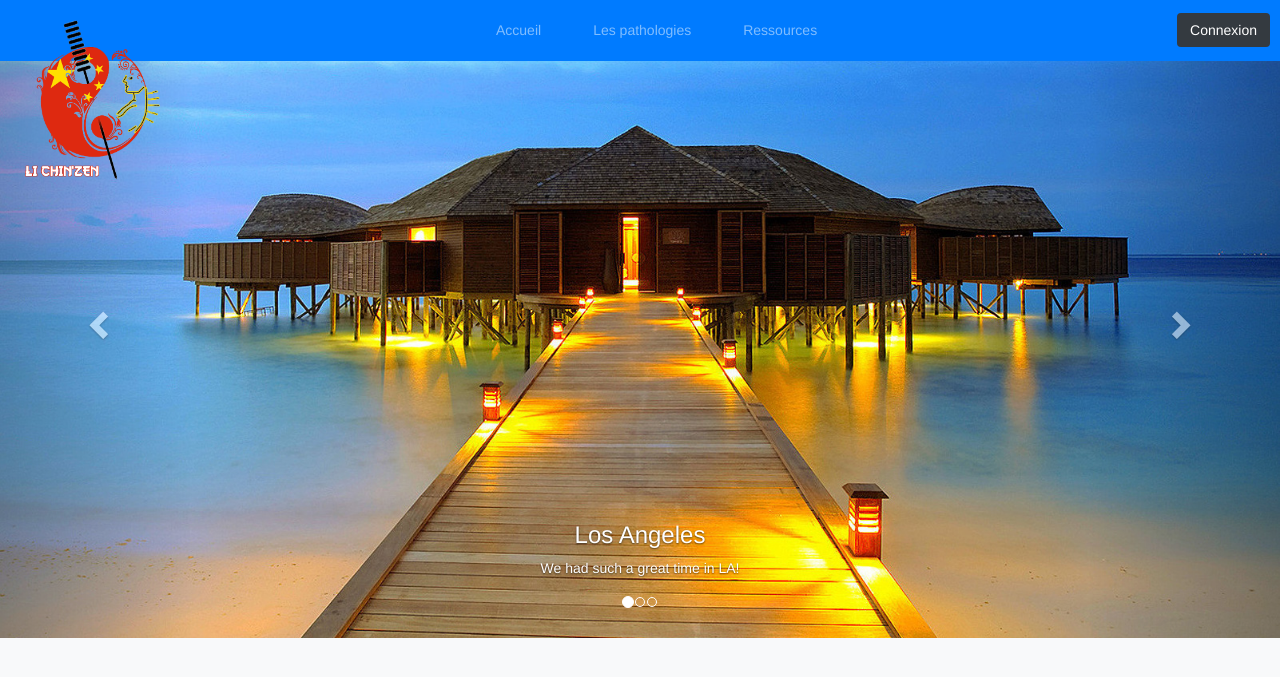
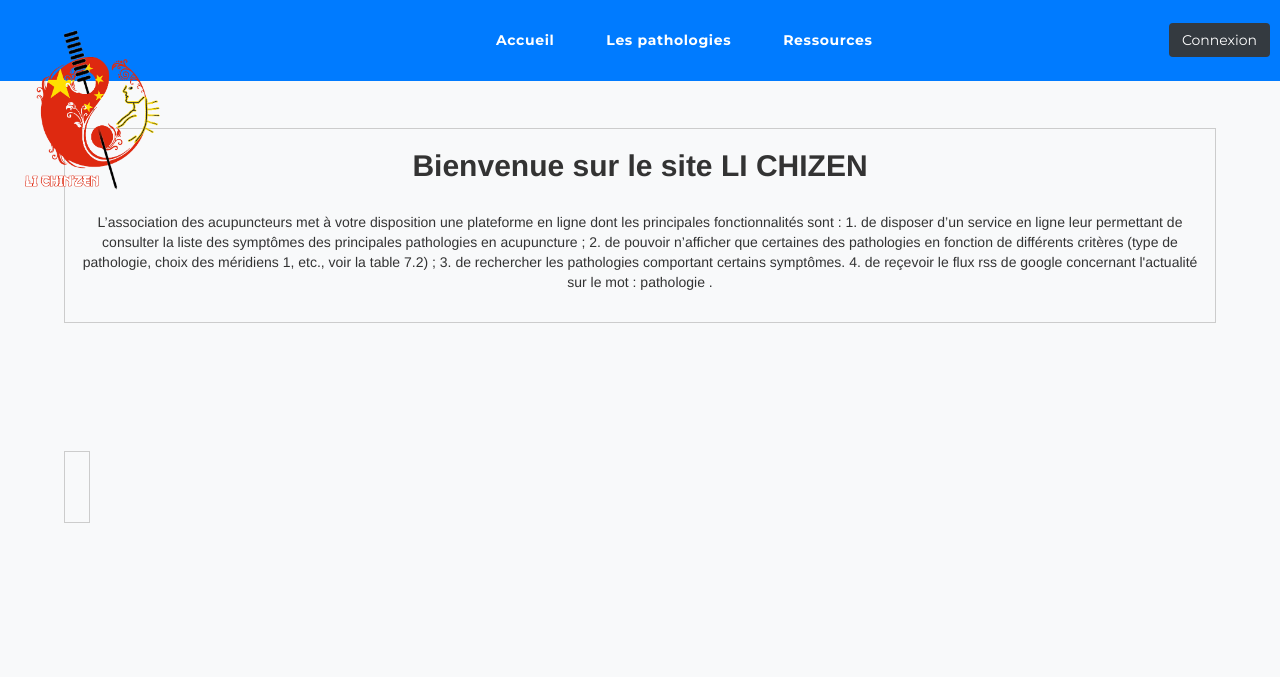
Before and after one commit to SanchisFloriane/AAA_CPE, a PHP site: page /View/index.html in a window 1280 px wide. Shown: the top 677 px of the page. Run offline with PHP 8.4, Linux system fonts and the light colour scheme; some libraries are stand-ins or nearby versions.

Commit message:
Flux RSS

```diff
--- a/Model/Manager/EntityManager.php
+++ b/Model/Manager/EntityManager.php
@@ -1,4 +1,5 @@
 <?php
+
 class EntityManager
 {
     private $_db; // Instance de PDO
--- a/Model/Manager/keySymptEntityManager.php
+++ b/Model/Manager/keySymptEntityManager.php
@@ -1,4 +1,6 @@
 <?php
+require '../Model/Manager/EntityManager.php';
+
 class keySymptEntityManager extends EntityManager
 {
     public function __construct()
--- a/Model/Manager/keyWordsEntityManager.php
+++ b/Model/Manager/keyWordsEntityManager.php
@@ -1,4 +1,6 @@
 <?php
+require '../Model/Manager/EntityManager.php';
+
 class keyWordsEntityManager extends EntityManager
 {
     public function __construct()
--- a/Model/Manager/meridienEntityManager.php
+++ b/Model/Manager/meridienEntityManager.php
@@ -1,4 +1,6 @@
 <?php
+require '../Model/Manager/EntityManager.php';
+
 class meridienEntityManager extends EntityManager
 {
     public function __construct()
--- a/Model/Manager/pathoEntityManager.php
+++ b/Model/Manager/pathoEntityManager.php
@@ -1,4 +1,6 @@
 <?php
+require '../Model/Manager/EntityManager.php';
+
 class pathoEntityManager extends EntityManager
 {
     public function __construct()
--- a/Model/Manager/symptPathoEntityManager.php
+++ b/Model/Manager/symptPathoEntityManager.php
@@ -1,4 +1,6 @@
 <?php
+require '../Model/Manager/EntityManager.php';
+
 class symptPathoEntityManager extends EntityManager
 {
     public function __construct($db)
--- a/Model/Manager/symptomeEntityManager.php
+++ b/Model/Manager/symptomeEntityManager.php
@@ -1,4 +1,6 @@
 <?php
+require '../Model/Manager/EntityManager.php';
+
 class symptomeEntityManager  extends EntityManager
 {
     public function __construct($db)
--- a/View/index.html
+++ b/View/index.html
@@ -10,45 +10,40 @@
 
   <title>PROJET TLI</title>
 
-  <!-- Bootstrap core CSS -->
-  <link href="vendor/bootstrap/css/bootstrap.min.css" rel="stylesheet">
-
-  <!-- Custom fonts for this template -->
-  <link href="vendor/font-awesome/css/font-awesome.min.css" rel="stylesheet" type="text/css">
   <link href="https://fonts.googleapis.com/css?family=Montserrat:400,700" rel="stylesheet" type="text/css">
   <link href="https://fonts.googleapis.com/css?family=Lato:400,700,400italic,700italic" rel="stylesheet" type="text/css">
 
-  <!-- Plugin CSS -->
-  <link href="vendor/magnific-popup/magnific-popup.css" rel="stylesheet" type="text/css">
 
   <!-- Custom styles for this template -->
-  <link href="../css/freelancer.min.css" rel="stylesheet">
+  <link href="../css/freelancer.css" rel="stylesheet">
   <link href="../css/style.css" rel="stylesheet">
 
   <link rel="stylesheet" href="https://maxcdn.bootstrapcdn.com/bootstrap/4.1.0/css/bootstrap.min.css">
 
   <link rel='stylesheet prefetch' href='https://maxcdn.bootstrapcdn.com/bootstrap/3.3.7/css/bootstrap.min.css'>
+
+
+    <script src="https://ajax.googleapis.com/ajax/libs/jquery/3.3.1/jquery.min.js"></script>
+    <script src="https://maxcdn.bootstrapcdn.com/bootstrap/3.3.7/js/bootstrap.min.js"></script>
+
+
+    <!-- Contact Form JavaScript -->
+    <script src="../js/jqBootstrapValidation.js"></script>
+    <script src="../js/contact_me.js"></script>
+
+    <!-- JS RSS -->
+    <script src="../js/fluxRss.js"></script>
 </head>
 
 <body>
 
 
 
-<div id="carousel-example-generic" class="carousel slide" data-ride="carousel">
-  <!-- Indicators -->
-  <ol class="carousel-indicators">
-    <li data-target="#carousel-example-generic" data-slide-to="0" class="active"></li>
-    <li data-target="#carousel-example-generic" data-slide-to="1"></li>
-    <li data-target="#carousel-example-generic" data-slide-to="2"></li>
-  </ol>
-</div>
-
-<nav class="navbar navbar-fixed-top navbar-expand-md navbar-dark bg-primary">
+<nav id="mainNav" class="navbar navbar-fixed-top navbar-expand-md navbar-dark bg-primary">
 
         <a class="navbar-brand mr-0" href="#">
           <img src="../img/logo.png" alt="Logo" href="#page-top" >
         </a>
-
 
     <div class="navbar-collapse collapse justify-content-center" id="collapsingNavbar">
         <ul class="navbar-nav text-nowrap">
@@ -65,80 +60,30 @@
     </div>
     <button type="button" class="btn btn-dark">Connexion</button>
 
-
 </nav>
 
+<div class="tabcontent accueil">
+    <h2 class="titleRSS">Bienvenue sur le site LI CHIZEN</h2>
+    <br>
+    <p class="descriptionRSS">L’association des acupuncteurs met à votre disposition une plateforme en ligne dont les principales fonctionnalités sont :
+        1. de disposer d’un service en ligne leur permettant de consulter la liste des symptômes des
+        principales pathologies en acupuncture ;
+        2. de pouvoir n’afficher que certaines des pathologies en fonction de différents critères (type de
+        pathologie, choix des méridiens 1, etc., voir la table 7.2) ;
+        3. de rechercher les pathologies comportant certains symptômes.
+        4. de reçevoir le flux rss de google concernant l'actualité sur le mot : pathologie . </p>
+        <br>
+</div>
 
 
+<div id="rssOutput" class="tabcontent accueilRSS">
+    <h2 class="titleRSS"></h2>
+    <br>
+    <p class="descriptionRSS"></p>
+    <br>
+</div>
 
 
-
-
-<div id="carousel-example-generic" class="carousel slide" data-ride="carousel">
-  <!-- Indicators -->
-  <ol class="carousel-indicators">
-    <li data-target="#carousel-example-generic" data-slide-to="0" class="active"></li>
-    <li data-target="#carousel-example-generic" data-slide-to="1"></li>
-    <li data-target="#carousel-example-generic" data-slide-to="2"></li>
-  </ol>
-
-  <!-- Wrapper for slides -->
-  <div class="carousel-inner" role="listbox">
-    <div class="item active">
-     <img src="../img/la.jpg" alt="Los Angeles" width="100" height="30">
-        <div class="carousel-caption">
-          <h3>Los Angeles</h3>
-          <p>We had such a great time in LA!</p>
-        </div>
-    </div>
-    <div class="item">
-      <img src="../img/la.jpg" alt="Los Angeles" width="100" height="30">
-        <div class="carousel-caption">
-          <h3>Los Angeles</h3>
-          <p>We had such a great time in LA!</p>
-        </div>
-    </div>
-
-  </div>
-
-  <!-- Controls -->
-  <a class="left carousel-control" href="#carousel-example-generic" role="button" data-slide="prev">
-    <span class="glyphicon glyphicon-chevron-left" aria-hidden="true"></span>
-    <span class="sr-only">Previous</span>
-  </a>
-  <a class="right carousel-control" href="#carousel-example-generic" role="button" data-slide="next">
-    <span class="glyphicon glyphicon-chevron-right" aria-hidden="true"></span>
-    <span class="sr-only">Next</span>
-  </a>
-</div>
-
-    <script src='https://cdnjs.cloudflare.com/ajax/libs/jquery/3.2.1/jquery.min.js'></script>
-    <script src='https://maxcdn.bootstrapcdn.com/bootstrap/3.3.7/js/bootstrap.min.js'></script>
-
-
-
-
-
-
-
-<!-- Bootstrap core JavaScript -->
-<script src="vendor/jquery/jquery.min.js"></script>
-<script src="vendor/bootstrap/js/bootstrap.bundle.min.js"></script>
-
-<!-- Plugin JavaScript -->
-<script src="vendor/jquery-easing/jquery.easing.min.js"></script>
-<script src="vendor/magnific-popup/jquery.magnific-popup.min.js"></script>
-
-<!-- Contact Form JavaScript -->
-<script src="../js/jqBootstrapValidation.js"></script>
-<script src="../js/contact_me.js"></script>
-
-<!-- Custom scripts for this template -->
-<script src="../js/freelancer.min.js"></script>
-
-<script src="https://ajax.googleapis.com/ajax/libs/jquery/3.3.1/jquery.min.js"></script>
-<script src="https://cdnjs.cloudflare.com/ajax/libs/popper.js/1.14.0/umd/popper.min.js"></script>
-<script src="https://maxcdn.bootstrapcdn.com/bootstrap/4.1.0/js/bootstrap.min.js"></script>
 
 </body>
 
--- a/css/style.css
+++ b/css/style.css
@@ -77,7 +77,6 @@ img{
 .tabcontent {
   float: left;
   padding: 0px 12px;
-  width: 68%;
   border-left: none;
   margin-top: 10%;
   margin-left: 5%;
@@ -117,3 +116,34 @@ form.searchForm div.parameter {
   float:left;
   margin-bottom: 1rem;
 }
+
+#accueil
+{
+  margin: 10% 20%;
+  border: 1px solid #ccc;
+  width:60%;
+}
+
+#accueilRSS
+{
+  margin: 10% 20%;
+  border: 1px solid #ccc;
+  width:60%;
+}
+
+.titleRSS
+{
+  text-align: center;
+  font-weight: bold;
+}
+
+.descriptionRSS
+{
+    text-align: center;
+}
+
+.linkRss
+{
+  text-align: center;
+  text-decoration: overline;
+}
--- /dev/null
+++ b/js/fluxRss.js
@@ -0,0 +1,32 @@
+function showRSS(str) {
+    if (str.length==0) {
+        document.getElementById("rssOutput").innerHTML="";
+        return;
+    }
+    if (window.XMLHttpRequest) {
+        // code for IE7+, Firefox, Chrome, Opera, Safari
+        xmlhttp=new XMLHttpRequest();
+    } else {  // code for IE6, IE5
+        xmlhttp=new ActiveXObject("Microsoft.XMLHTTP");
+    }
+    xmlhttp.onreadystatechange=function() {
+        if (this.readyState==4 && this.status==200) {
+            document.getElementById("rssOutput").innerHTML=this.responseText;
+        }
+    }
+    xmlhttp.open("GET","../Controller/getrss.php?q="+str,true);
+    xmlhttp.send();
+}
+$(document).ready(function() {
+
+    //Change flux RSS
+    var nbArticle = 0;
+    setInterval(function() {
+        showRSS(nbArticle.toString());
+        nbArticle++;
+        if(nbArticle == 4)
+        {
+            nbArticle = 0;
+        }
+    }, 3000);
+});
--- a/js/menuVertical.js
+++ b/js/menuVertical.js
@@ -12,5 +12,8 @@ function openMenu(evt, itemMenu) {
     evt.currentTarget.className += " active";
 }
 
+
+$(document).ready(function() {
 // Get the element with id="defaultOpen" and click on it
 document.getElementById("defaultOpen").click();
+});
```
Also changed, not shown: View/ressources.html (+10 -27 lines).
